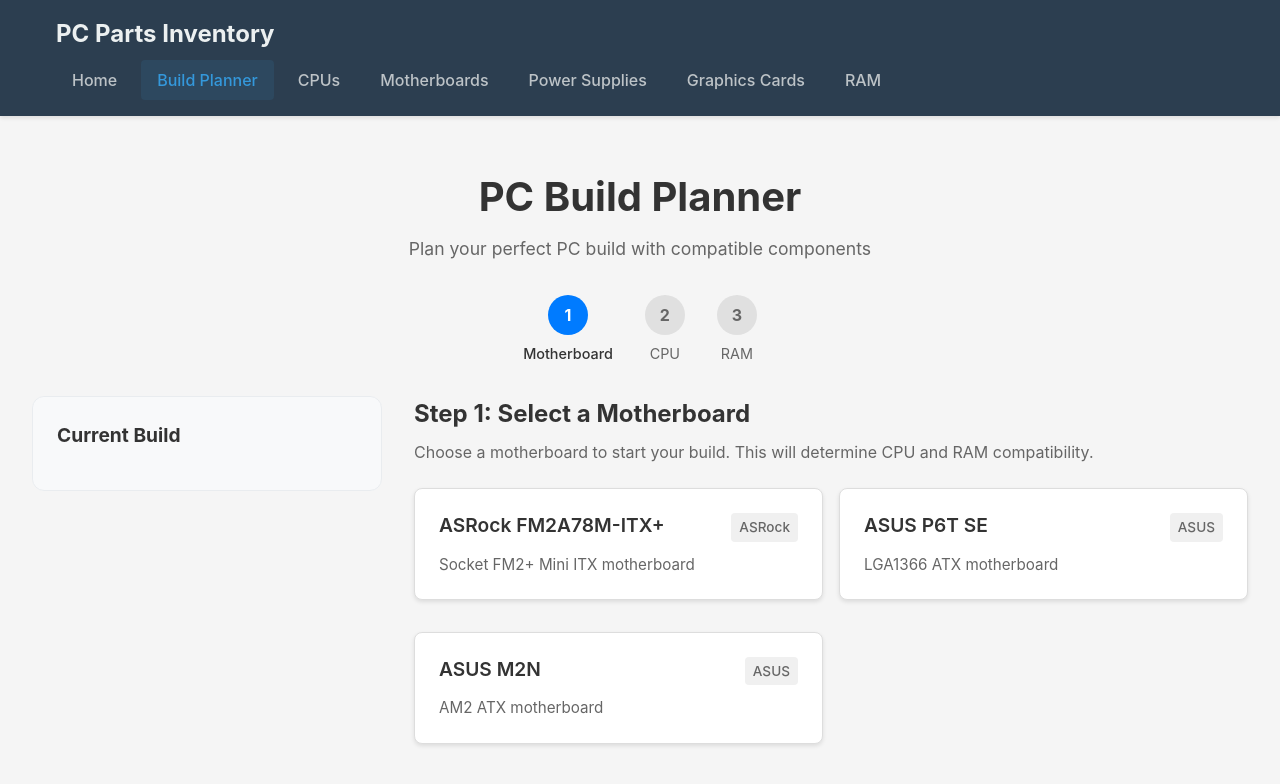
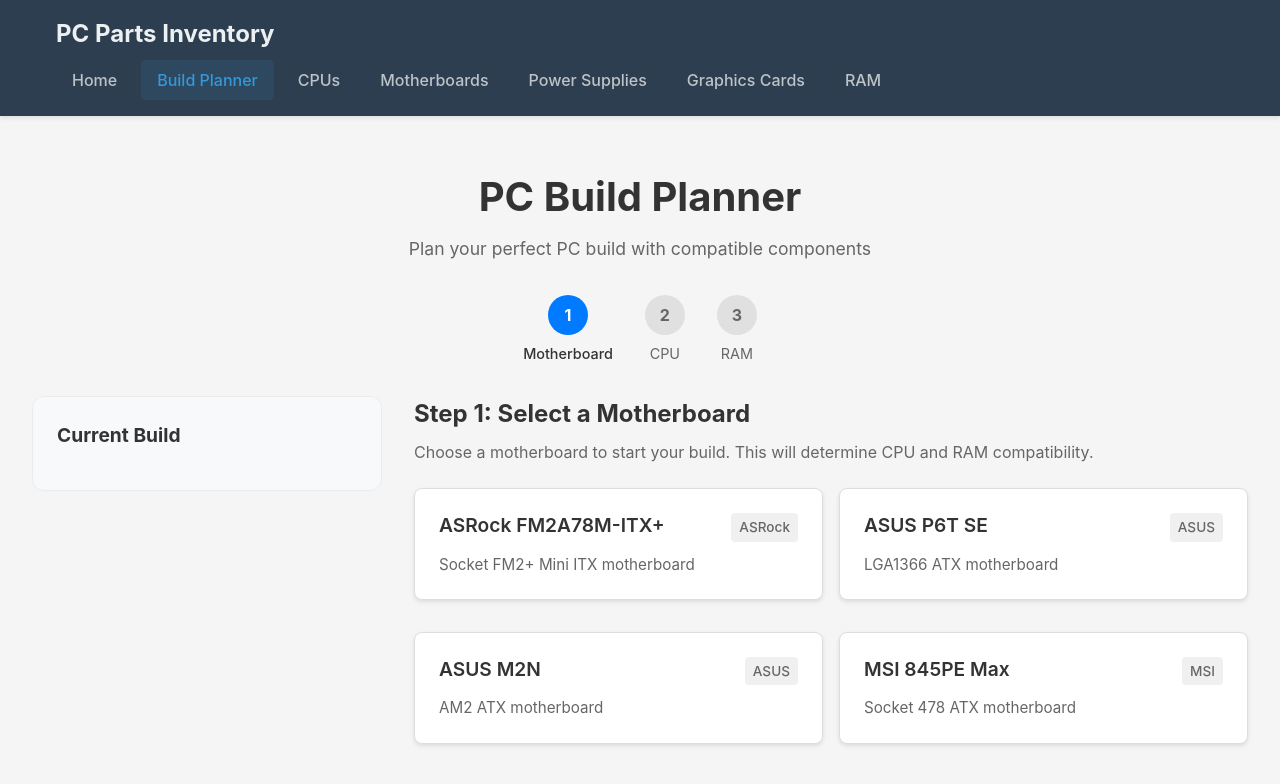
Before and after one commit to ekdennisek/pc-parts-inventory, a React (Vite) app in the folder frontend/: page /build-planner in a window 1280 px wide. Shown: the top 784 px of the page. Built offline with nearby package versions, Linux system fonts and the light colour scheme.

Commit message:
Add latest arrivals

```diff
--- a/frontend/src/data/parts.ts
+++ b/frontend/src/data/parts.ts
@@ -223,9 +223,9 @@
   },
   {
     id: "cpu-18",
-    name: "Intel Pentium II",
+    name: "Intel Pentium II SL2W7",
     brand: "Intel",
-    description: "Slot 1 SL2W7",
+    description: "Slot 1",
     cores: 1,
     threads: 1,
     baseClock: 0.267,
@@ -244,6 +244,18 @@
     socket: "AM2",
     tdp: 65,
     releaseYear: 2005,
+  },
+  {
+    id: "cpu-20",
+    name: "Intel Pentium 4 SL6SH",
+    brand: "Intel",
+    description: "Socket 478 Northwood processor",
+    cores: 1,
+    threads: 1,
+    baseClock: 2.4,
+    socket: "Socket 478",
+    tdp: 59.8,
+    releaseYear: 2002,
   },
 ];
 
@@ -291,6 +303,20 @@
     memoryTypes: ["DDR2"],
     pcieSlots: 1,
     releaseYear: 2006,
+  },
+  {
+    id: "mb-4",
+    name: "MSI 845PE Max",
+    brand: "MSI",
+    description: "Socket 478 ATX motherboard",
+    socket: "Socket 478",
+    formFactor: "ATX",
+    chipset: "Intel 845PE",
+    memorySlots: 2,
+    maxMemory: 2,
+    memoryTypes: ["DDR"],
+    pcieSlots: 0,
+    releaseYear: 2002,
   },
 ];
 
@@ -551,6 +577,30 @@
     formFactor: "DIMM",
     releaseYear: 2012,
   },
+  {
+    id: "ram-24",
+    name: "TwinMOS 256MB",
+    brand: "TwinMOS",
+    description: "256MB DDR 333MHz CL2.5",
+    capacity: 0.25,
+    type: "DDR",
+    speed: 333,
+    timings: "CL2.5",
+    voltage: 2.5,
+    formFactor: "DIMM",
+  },
+  {
+    id: "ram-25",
+    name: "elixir M2U25664DS88A0G-75B",
+    brand: "elixir",
+    description: "256MB DDR 266MHz CL2.5",
+    capacity: 0.25,
+    type: "DDR",
+    speed: 266,
+    timings: "CL2.5",
+    voltage: 2.5,
+    formFactor: "DIMM",
+  },
 ];
 
 export const graphicsCards: GraphicsCard[] = [
```
